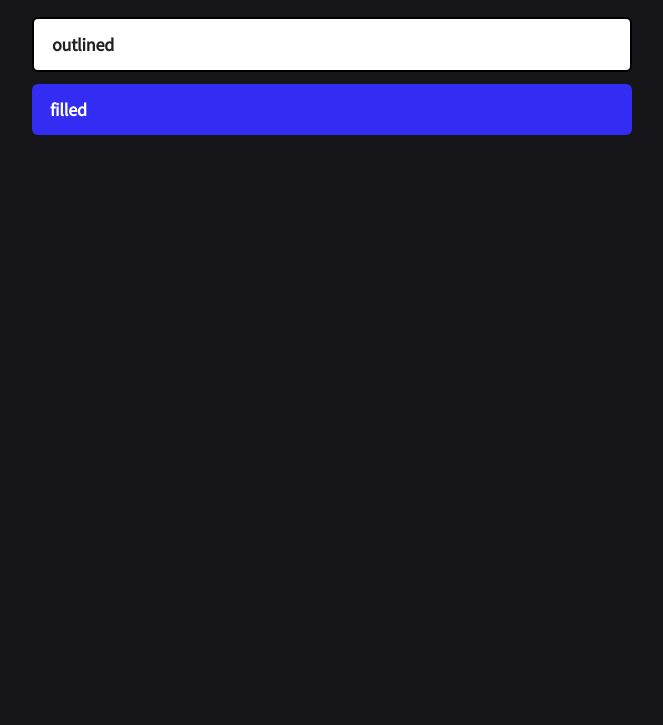
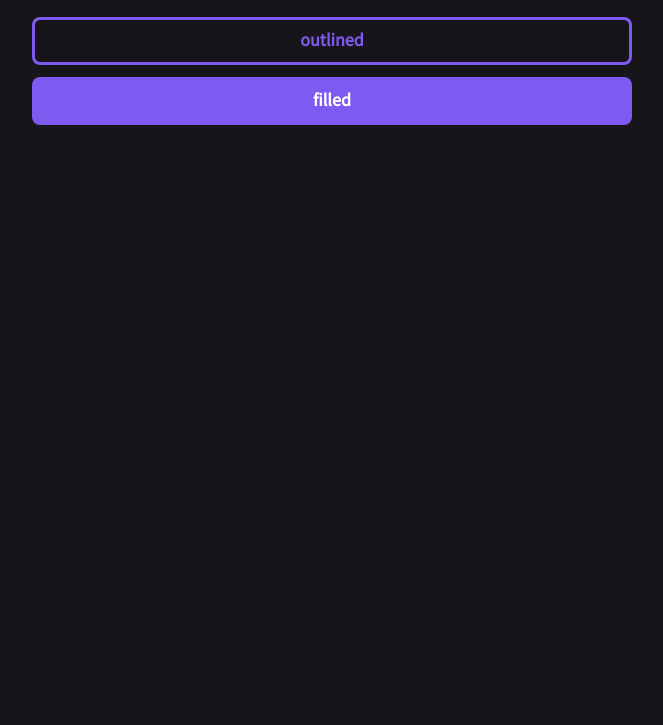
Before and after one commit to shreyog/shreyog-portfolio-v1, a Gatsby site: page /design-system in a window 1280 px wide. Shown: the part 75-800 px from the top of the page, without its empty margins (308-971 px from the left). Built offline with nearby package versions, Linux system fonts and the light colour scheme; Gatsby itself is replaced by a stand-in of ours.

Commit message:
Changelog - changed button styling

```diff
--- a/src/components/Button/index.tsx
+++ b/src/components/Button/index.tsx
@@ -1,80 +1,21 @@
 import * as React from "react";
 import styled from "@emotion/styled";
 
-/* CSS */
-// .button-80 {
-//   background: #fff;
-//   backface-visibility: hidden;
-//   border-radius: .375rem;
-//   border-style: solid;
-//   border-width: .125rem;
-//   box-sizing: border-box;
-//   color: #212121;
-//   cursor: pointer;
-//   display: inline-block;
-//   font-family: Circular,Helvetica,sans-serif;
-//   font-size: 1.125rem;
-//   font-weight: 700;
-//   letter-spacing: -.01em;
-//   line-height: 1.3;
-//   padding: .875rem 1.125rem;
-//   position: relative;
-//   text-align: left;
-//   text-decoration: none;
-//   transform: translateZ(0) scale(1);
-//   transition: transform .2s;
-//   user-select: none;
-//   -webkit-user-select: none;
-//   touch-action: manipulation;
+// display: inline-block;
+// outline: 0;
+// border: 0;
+// cursor: pointer;
+// background: #000000;
+// color: #FFFFFF;
+// border-radius: 8px;
+// padding: 14px 24px 16px;
+// font-size: 18px;
+// font-weight: 700;
+// line-height: 1;
+// transition: transform 200ms,background 200ms;
+// :hover{
+//     transform: translateY(-2px);
 // }
-
-// .button-80:not(:disabled):hover {
-//   transform: scale(1.05);
-// }
-
-// .button-80:not(:disabled):hover:active {
-//   transform: scale(1.05) translateY(.125rem);
-// }
-
-// .button-80:focus {
-//   outline: 0 solid transparent;
-// }
-
-// .button-80:focus:before {
-//   content: "";
-//   left: calc(-1*.375rem);
-//   pointer-events: none;
-//   position: absolute;
-//   top: calc(-1*.375rem);
-//   transition: border-radius;
-//   user-select: none;
-// }
-
-// .button-80:focus:not(:focus-visible) {
-//   outline: 0 solid transparent;
-// }
-
-// .button-80:focus:not(:focus-visible):before {
-//   border-width: 0;
-// }
-
-// .button-80:not(:disabled):active {
-//   transform: translateY(.125rem);
-// }
-
-// const Button = styled.button<{
-//   fontSize?: string | number;
-// }>(
-//   {
-//     padding: "0.5rem 2rem",
-//     color: "darkorchid",
-//   },
-//   (props) => ({
-//     fontSize: props.fontSize,
-//   })
-// );
-
-// export default Button;
 
 export const btnStyles = {
   display: "inline-block",
@@ -98,84 +39,28 @@ export const btnStyles = {
 const Button = styled.button<ButtonProps>(
   {
     display: "inline-block",
-    padding: ".875rem 1.125rem",
-    position: "relative",
+    outline: 0,
+    border: 0,
     cursor: "pointer",
-    backfaceVisibility: "hidden",
-    textAlign: "left",
-    textDecoration: "none",
-    transform: "translateZ(0) scale(1)",
-    transition: "transform .2s",
-    userSelect: "none",
-    "-webkit-user-select": "none",
-    touchAction: "manipulation",
-    fontSize: "1.125rem",
+    borderRadius: "8px",
+    padding: "0.875rem 1.5rem 1rem",
+    fontSize: "18px",
     fontWeight: 700,
-    letterSpacing: "-.01em",
-    lineHeight: "1.3",
-
-    "&:disabled": {
-      color: "#787878",
-      cursor: "auto",
+    lineHeight: 1,
+    transition: "transform 200ms,background 200ms",
+    "&:hover": {
+      transform: "translateY(-2px)",
     },
   },
   (props) => ({
+    ...(props.variant === "filled" && {
+      background: props.theme.highlight.primary,
+      color: props.theme.text.primary,
+    }),
     ...(props.variant === "outlined" && {
-      background: "#fff",
-      borderRadius: ".375rem",
-      borderStyle: "solid",
-      borderWidth: ".125rem",
-      color: "#212121",
-
-      "&:not(:disabled):hover:active": {
-        transform: "scale(1.05) translateY(.125rem)",
-      },
-      "&:focus": {
-        outline: "0 solid transparent",
-      },
-      "&:focus:before": {
-        content: '""',
-        left: "calc(-1*.375rem)",
-        pointerEvents: "none",
-        position: "absolute",
-        top: "calc(-1*.375rem)",
-        transition: "border-radius",
-        userSelect: "none",
-      },
-      "&:focus:not(:focus-visible)": {
-        outline: "0 solid transparent",
-      },
-      "&:focus:not(:focus-visible):before": {
-        borderWidth: 0,
-      },
-      "&:not(:disabled):active": {
-        transform: "translateY(.125rem)",
-      },
-    }),
-    ...(props.variant === "filled" && {
-      background: "#332cf2",
-      border: 0,
-      borderRadius: ".375rem",
-      color: "#ffffff",
-      //   "&:not(:disabled):hover": {
-      //     transform: "scale(1.05)",
-      //   },
-      "&:not(:disabled):hover:active": {
-        transform: "scale(1.05) translateY(.125rem)",
-      },
-      "&:focus": { outline: " 0 solid transparent" },
-      "&:focus:before": {
-        borderWidth: ".125rem",
-        content: "''",
-        left: "calc(-1*.375rem)",
-        pointerEvents: "none",
-        position: "absolute",
-        top: "calc(-1*.375rem)",
-        transition: "borderRadius",
-        userSelect: "none",
-      },
-      "&:focus:not(:focus-visible)": { outline: "0 solid transparent" },
-      "&:not(:disabled):active": { transform: "translateY(.125rem)" },
+      background: "transparent",
+      color: props.theme.highlight.primary,
+      boxShadow: `0 0 0 3px ${props.theme.highlight.primary} inset`,
     }),
   })
 );
```
